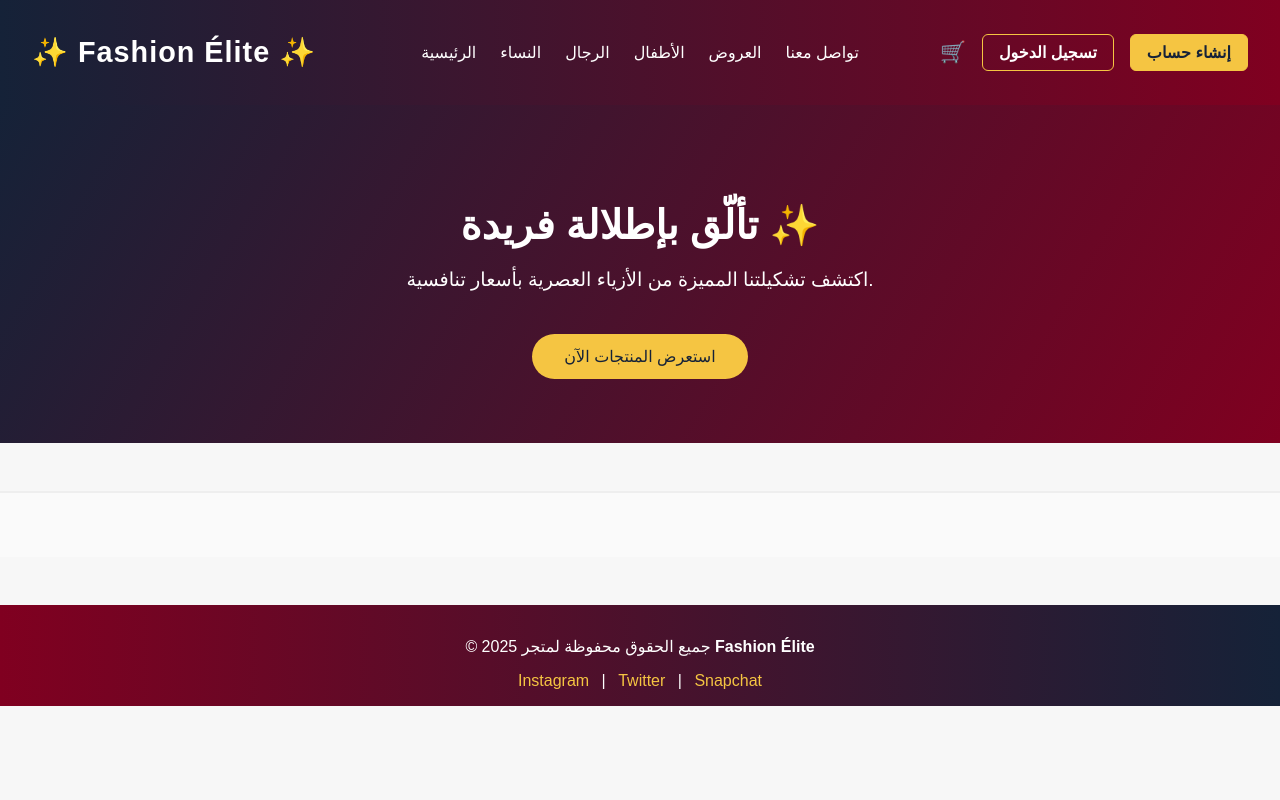
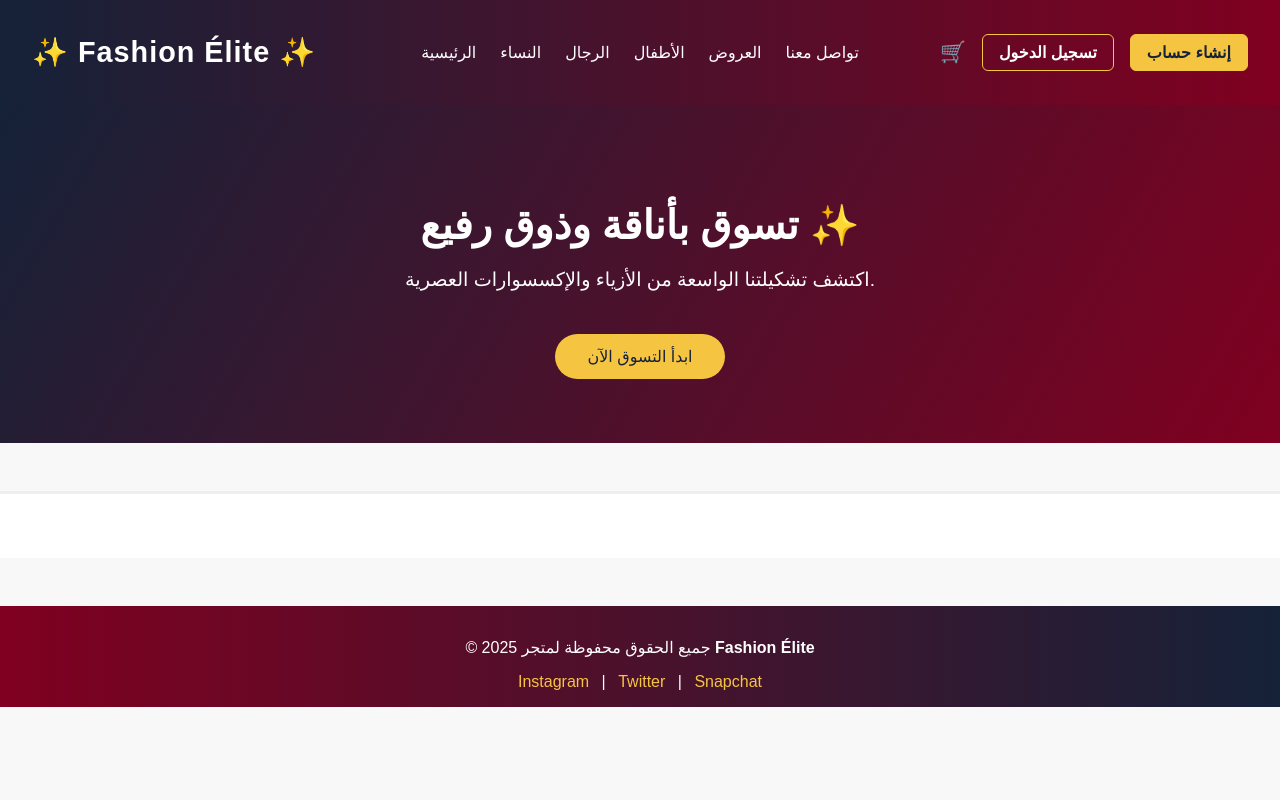
Before and after one commit to amnah1438/myproject10, a Django app: template templates/products-templates/list.html in a window 1280 px wide. Run offline with Django 5.2, Linux system fonts and the light colour scheme; the template is opened without the code that fills it, so the values that code supplies are empty; some libraries are stand-ins or nearby versions.

Commit message:
تعديل الليست مزه ثانيه

```diff
--- a/templates/products-templates/list.html
+++ b/templates/products-templates/list.html
@@ -3,14 +3,14 @@
 
 <main class="main-section">
 
-  <!-- 🦋 القسم الترحيبي (البنر الرئيسي) -->
+  <!-- 🦋 البنر الترحيبي الخاص بصفحة المنتجات -->
   <section class="hero">
-    <h2>تألّق بإطلالة فريدة ✨</h2>
-    <p>اكتشف تشكيلتنا المميزة من الأزياء العصرية بأسعار تنافسية.</p>
-    <button class="shop-btn" onclick="scrollToProducts()">استعرض المنتجات الآن</button>
+    <h2>تسوق بأناقة وذوق رفيع ✨</h2>
+    <p>اكتشف تشكيلتنا الواسعة من الأزياء والإكسسوارات العصرية.</p>
+    <button class="shop-btn" onclick="scrollToProducts()">ابدأ التسوق الآن</button>
   </section>
 
-  <!-- 🛍️ قسم عرض المنتجات الفعلي -->
+  <!-- 🛍️ هنا تُعرض المنتجات الحقيقية من القالب المخصص -->
   <section id="products-section">
     {% include 'products/list.html' %}
   </section>
@@ -20,21 +20,20 @@
 {% include 'footer.html' %}
 
 <style>
-/* 🎨 التنسيق العام */
+/* 🎨 تنسيق صفحة المنتجات */
 body {
   margin: 0;
   font-family: "Cairo", sans-serif;
-  background-color: #f7f7f7;
+  background-color: #f8f8f8;
   color: #152238;
 }
 
-/* ✨ البنر الرئيسي */
+/* 🩵 البنر */
 .hero {
   text-align: center;
   padding: 4rem 1rem;
   background: linear-gradient(120deg, #152238, #800020);
   color: #fff;
-  position: relative;
 }
 
 .hero h2 {
@@ -45,7 +44,7 @@ body {
 
 .hero p {
   font-size: 1.2rem;
-  animation: fadeIn 1.2s ease;
+  animation: fadeIn 1.3s ease;
 }
 
 .shop-btn {
@@ -66,12 +65,12 @@ body {
   transform: scale(1.05);
 }
 
-/* 💎 قسم المنتجات المستدعى */
+/* 💎 قسم المنتجات */
 #products-section {
   margin-top: 3rem;
   padding: 2rem 5%;
-  background-color: #fafafa;
-  border-top: 2px solid #eee;
+  background-color: #fff;
+  border-top: 3px solid #eee;
 }
 
 /* ✨ الحركات */
@@ -85,13 +84,13 @@ body {
   to { opacity: 1; }
 }
 
-/* ⚙️ تجاوب مع الشاشات الصغيرة */
+/* 📱 تجاوب */
 @media (max-width: 768px) {
   .hero h2 {
     font-size: 2rem;
   }
   .shop-btn {
-    padding: 0.7rem 1.5rem;
+    padding: 0.7rem 1.4rem;
   }
 }
 </style>
@@ -99,10 +98,10 @@ body {
 <script>
 /* 💫 تأثيرات وتحريك الصفحة */
 document.addEventListener('DOMContentLoaded', () => {
-  console.log("🛒 صفحة المنتجات تم تحميلها بنجاح!");
+  console.log("🛍️ صفحة المنتجات تم تحميلها بنجاح!");
 });
 
-/* 🔽 التمرير إلى قسم المنتجات عند الضغط على الزر */
+/* 🔽 تمرير ناعم لقسم المنتجات */
 function scrollToProducts() {
   const section = document.getElementById("products-section");
   section.scrollIntoView({ behavior: "smooth" });
```
